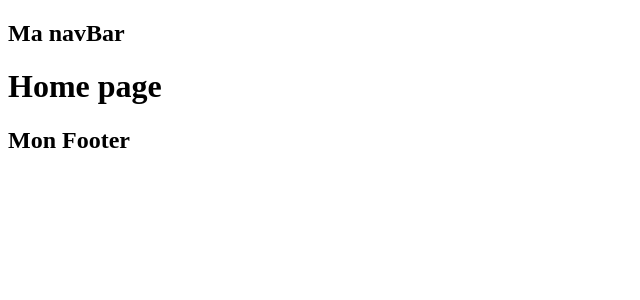
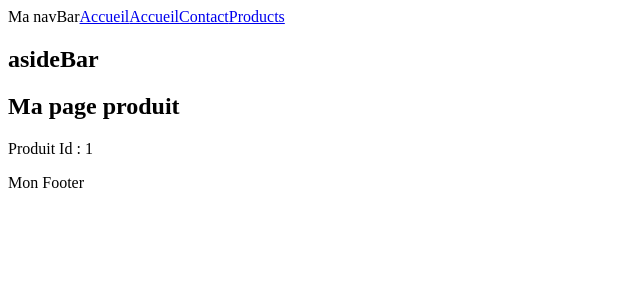
Before and after one commit to RemyDumont59/GourMandys, a React (Vite) app in the folder frontgourmandys/: page /products/1 in a window 1280 px wide. Shown: the top 300 px of the page, without its empty margins (0-640 px from the left). Built offline with nearby package versions, Linux system fonts and the light colour scheme.

Commit message:
pages, components, Routes added

```diff
--- a/frontgourmandys/src/App.jsx
+++ b/frontgourmandys/src/App.jsx
@@ -1,17 +1,60 @@
 import './App.css'
 import NavBar from "./components/NavBar.jsx";
-import Home from "./pages/Home.jsx";
+import Products from "./pages/Products.jsx";
 import Footer from "./components/Footer.jsx";
+import {createBrowserRouter, defer, NavLink, Outlet, RouterProvider} from "react-router-dom";
+import Layout from "./components/Layout.jsx";
+import Contact from "./pages/Contact.jsx";
+import ErrorPage from "./pages/ErrorPage.jsx";
+import Product from "./pages/Product.jsx";
+import HomePage from "./pages/HomePage.jsx";
+
+const router = createBrowserRouter([
+    {
+        path:'/',
+        element: <Layout />,
+        errorElement: <ErrorPage />,
+        children: [
+            {
+                path: '',
+                element: <HomePage />,
+            },
+            {
+                path: 'products',
+                element: <div>
+                    <h2>asideBar</h2>
+                    <main>
+                        <Outlet />
+                    </main>
+                </div>,
+                children: [
+                    {
+                        path: '',
+                        element: <Products />,
+                        loader: () => {
+                            const posts = fetch('https://jsonplaceholder.typicode.com/posts?_limit=10')
+                                .then(r => r.json());
+                            return defer({
+                                posts,
+                            })
+                        }
+                    },
+                    {
+                        path: ':id',
+                        element: <Product />,
+                    }
+                ]
+            },
+            {
+                path: 'contact',
+                element: <Contact />,
+            },
+        ],
+    }
+]);
 
 function App() {
-
-  return (
-    <>
-        <NavBar />
-        <Home />
-        <Footer />
-    </>
-  )
+  return <RouterProvider router={router}/>
 }
 
 export default App
--- a/frontgourmandys/src/components/Footer.jsx
+++ b/frontgourmandys/src/components/Footer.jsx
@@ -1,7 +1,7 @@
 function Footer() {
     return (
         <div>
-            <h2>Mon Footer</h2>
+            <span>Mon Footer</span>
         </div>
     );
 }
--- /dev/null
+++ b/frontgourmandys/src/components/Layout.jsx
@@ -0,0 +1,19 @@
+import { Outlet } from "react-router-dom";
+import Footer from "./Footer.jsx";
+import NavBar from "./NavBar.jsx";
+
+function Layout() {
+    return (
+        <>
+            <header>
+                <NavBar />
+            </header>
+            <div>
+                <Outlet />
+            </div>
+            <Footer />
+        </>
+    );
+}
+
+export default Layout;
--- a/frontgourmandys/src/components/NavBar.jsx
+++ b/frontgourmandys/src/components/NavBar.jsx
@@ -1,7 +1,16 @@
+import {NavLink} from "react-router-dom";
+
 function NavBar() {
     return (
         <div>
-            <h2>Ma navBar</h2>
+
+            <nav>
+                <span>Ma navBar</span>
+                <NavLink to="/">Accueil</NavLink>
+                <NavLink to="/">Accueil</NavLink>
+                <NavLink to="/contact">Contact</NavLink>
+                <NavLink to="/products">Products</NavLink>
+            </nav>
         </div>
     );
 }
--- /dev/null
+++ b/frontgourmandys/src/pages/Contact.jsx
@@ -0,0 +1,9 @@
+function Contact() {
+    return (
+        <div>
+            <h2>Ma page contact</h2>
+        </div>
+    );
+}
+
+export default Contact;
--- /dev/null
+++ b/frontgourmandys/src/pages/ErrorPage.jsx
@@ -0,0 +1,9 @@
+function ErrorPage() {
+    return (
+        <div>
+            <h1>Page Error</h1>
+        </div>
+    );
+}
+
+export default ErrorPage;
--- a/frontgourmandys/src/pages/Home.jsx
+++ /dev/null
@@ -1,9 +0,0 @@
-function Home() {
-    return (
-        <div>
-            <h1>Home page</h1>
-        </div>
-    );
-}
-
-export default Home;
--- /dev/null
+++ b/frontgourmandys/src/pages/HomePage.jsx
@@ -0,0 +1,9 @@
+function HomePage() {
+    return (
+        <div>
+            <h1>Ma Home Page</h1>
+        </div>
+    );
+}
+
+export default HomePage;
--- /dev/null
+++ b/frontgourmandys/src/pages/Product.jsx
@@ -0,0 +1,14 @@
+import {useParams} from "react-router-dom";
+
+function Product() {
+    const {id} = useParams();
+
+    return (
+        <div>
+            <h2>Ma page produit</h2>
+            <p>Produit Id : {id}</p>
+        </div>
+    );
+}
+
+export default Product;
--- /dev/null
+++ b/frontgourmandys/src/pages/Products.jsx
@@ -0,0 +1,26 @@
+import {Await, NavLink, useLoaderData} from "react-router-dom";
+import {Suspense} from "react";
+
+function Products() {
+    const { posts } = useLoaderData();
+    return (
+        <div>
+            <h1>Product page</h1>
+            <Suspense fallback={'Chargement...'}>
+                <Await resolve={posts}>
+                    {(posts) => (
+                        <ul>
+                            {posts.map((post) => (
+                                <li key={post.id}>
+                                    <NavLink to={`http://localhost:5173/products/${post.id}`}>{post.title}</NavLink>
+                                </li>
+                            ))}
+                        </ul>
+                    )}
+                </Await>
+            </Suspense>
+        </div>
+    );
+}
+
+export default Products;
```
